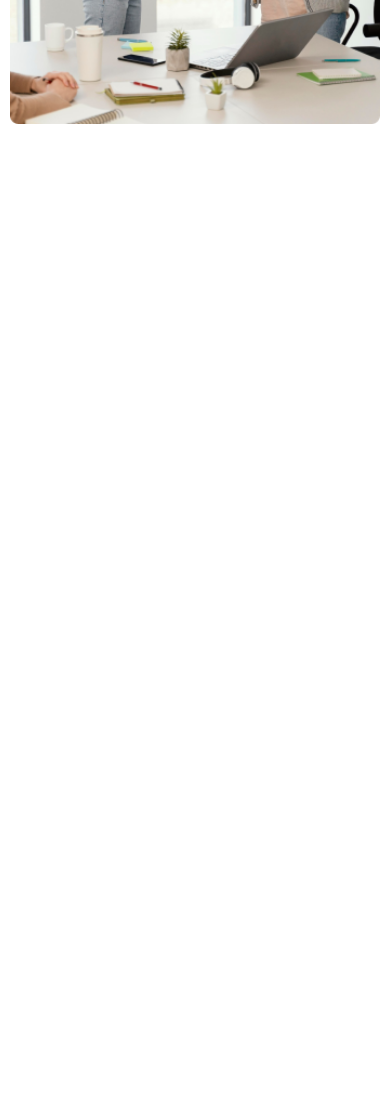
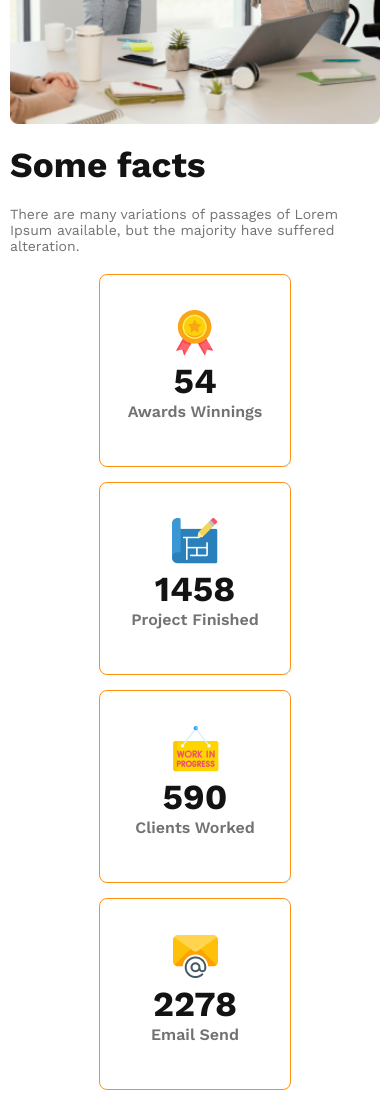
Before and after one commit to nadimhasan-web/G3-Architect, a plain HTML site: page index.html in a window 390 px wide. Shown: the part 2474-3574 px from the top of the page. Before the commit the page ends 2608 px from the top, so only its background shows below. Drawn offline with nearby package versions, Linux system fonts and the light colour scheme.

Commit message:
facts section finished

```diff
--- a/index.html
+++ b/index.html
@@ -44,6 +44,35 @@
                 </div>
             </div>
         </section>
+        <!-- facts part start -->
+        <section id="facts_part">
+            <div class="facts_text">
+                <h2 class="section_head">Some facts</h2>
+                <p class="section_desctiption">There are many variations of passages of Lorem Ipsum available, but the majority have suffered alteration.</p>
+            </div>
+            <div class="facts_cards">
+                <div class="card">
+                    <img src="images/icons/ribon.png" alt="ribon">
+                    <h3 class="section_head">54</h3>
+                    <p>Awards Winnings</p>
+                </div>
+                <div class="card">
+                    <img src="images/icons/projects.png" alt="projects">
+                    <h3 class="section_head">1458</h3>
+                    <p>Project Finished</p>
+                </div>
+                <div class="card">
+                    <img src="images/icons/customers.png" alt="customers">
+                    <h3 class="section_head">590</h3>
+                    <p>Clients Worked</p>
+                </div>
+                <div class="card">
+                    <img src="images/icons/email.png" alt="email">
+                    <h3 class="section_head">2278</h3>
+                    <p>Email Send</p>
+                </div>
+            </div>
+        </section>
     </main>
     <footer>
 
--- a/style/style.css
+++ b/style/style.css
@@ -59,6 +59,7 @@ header{
 .header_content{
     max-width: 920px;
     text-align: center;
+    padding: 0 75px;
     margin: 40px auto 0px auto;
 }
 .header_content h1{
@@ -67,7 +68,7 @@ header{
     font-weight: 700;
     color: #131313;
     text-align: center;
-    /* margin: 0 180px; */
+    margin: 0 180px;
     width: 450px;
     margin: 0 auto;
 }
@@ -100,6 +101,37 @@ header{
     font-size: 35px;
     font-family: 'Work Sans', sans-serif;
 }
+/* facts section */
+#facts_part{
+    padding: 100px 180px;
+}
+.facts_text{
+    margin-right: 420px;
+    margin-bottom: 60px;
+}
+.facts_cards{
+    display: flex;
+    justify-content: space-between;
+    text-align: center;
+}
+.facts_cards .card{
+    width: 140px;
+    padding: 35px 25px 45px 25px;
+    border-radius: 8px;
+    border: 1px solid #FF900E;
+}
+.card p{
+    font-size: 1rem;
+    font-weight: 600;
+    font-family: 'Work Sans', sans-serif;
+    color: #727272;
+}
+
+
+
+
+
+
 
 /* responsive for mobile */
 @media screen and (max-width: 576px){
@@ -116,6 +148,9 @@ header{
         margin-top: 20px;
         flex-direction: column;
         gap: 10px;
+    }
+    .header_content{
+        padding: 0;
     }
     .header_content h1{
         width: 100%;
@@ -135,10 +170,26 @@ header{
         width: 100%;
         grid-template-columns: 1fr;
     }
+    /* facts part */
+    #facts_part{
+        padding: 10px;
+    }
+    .facts_text{
+        margin: 0 ;
+    }
+    .facts_cards{
+        flex-direction: column;
+        align-items: center;
+        gap: 15px;
+    }
+
 }
 @media screen and (min-width: 576px) and (max-width: 992px) {
     header{
         padding: 15px;
+    }
+    .header_content{
+        padding: 0;
     }
     .section_desctiption{
         padding: 0 60px;
@@ -158,4 +209,17 @@ header{
     .section_desctiption{
         padding: 0;
     }
+    /* facts part */
+    #facts_part{
+        padding: 20px 10px;
+    }
+    .facts_text{
+        width: 100%;
+    }
+    .facts_cards{
+        align-items: center;
+        /* flex-wrap: wrap; */
+        /* padding: 0px 153px; */
+        gap: 20px;
+    }
 }
```
